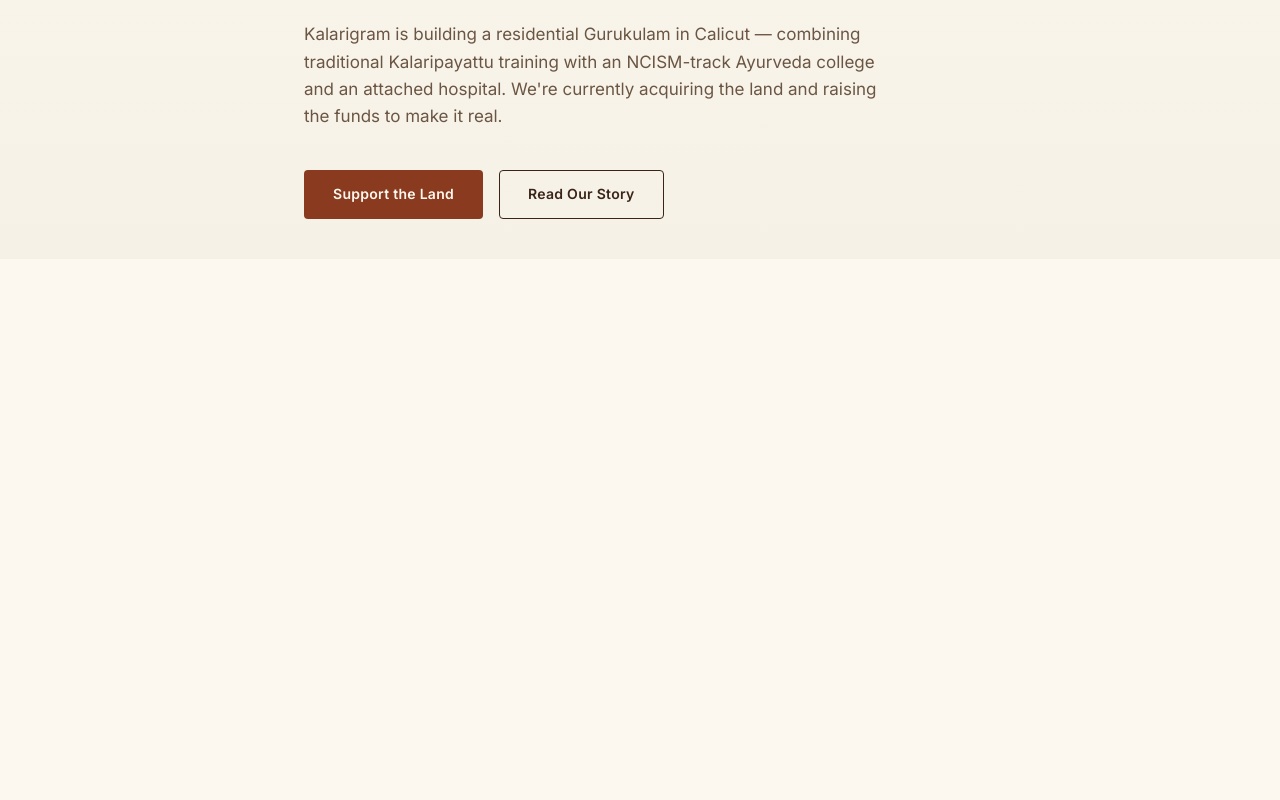
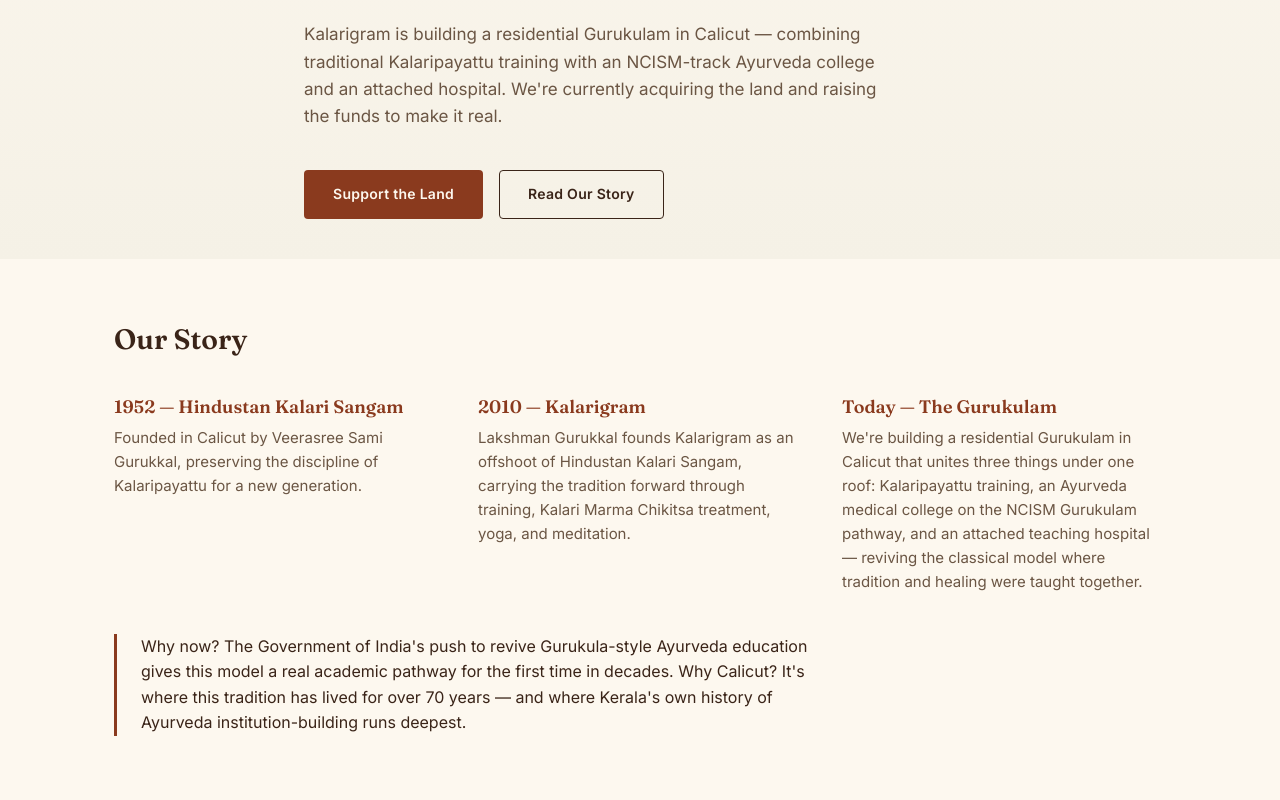
Before and after one commit to MadhanBabuR/gurukulam, a website built with Vite: page index.html in a window 1280 px wide. Shown: the part 353-1153 px from the top of the page. Before the commit the page ends 800 px from the top, so only its background shows below. Built offline with nearby package versions, Linux system fonts and the light colour scheme.

Commit message:
Add vision/our story section

```diff
--- a/index.html
+++ b/index.html
@@ -24,7 +24,26 @@
       </div>
     </div>
   </header>
-  <!-- VISION -->
+  <section class="section vision" id="vision">
+    <div class="container">
+      <h2 class="section__title">Our Story</h2>
+      <div class="vision__grid">
+        <div class="vision__block">
+          <h3>1952 — Hindustan Kalari Sangam</h3>
+          <p>Founded in Calicut by Veerasree Sami Gurukkal, preserving the discipline of Kalaripayattu for a new generation.</p>
+        </div>
+        <div class="vision__block">
+          <h3>2010 — Kalarigram</h3>
+          <p>Lakshman Gurukkal founds Kalarigram as an offshoot of Hindustan Kalari Sangam, carrying the tradition forward through training, Kalari Marma Chikitsa treatment, yoga, and meditation.</p>
+        </div>
+        <div class="vision__block">
+          <h3>Today — The Gurukulam</h3>
+          <p>We're building a residential Gurukulam in Calicut that unites three things under one roof: Kalaripayattu training, an Ayurveda medical college on the NCISM Gurukulam pathway, and an attached teaching hospital — reviving the classical model where tradition and healing were taught together.</p>
+        </div>
+      </div>
+      <p class="vision__why">Why now? The Government of India's push to revive Gurukula-style Ayurveda education gives this model a real academic pathway for the first time in decades. Why Calicut? It's where this tradition has lived for over 70 years — and where Kerala's own history of Ayurveda institution-building runs deepest.</p>
+    </div>
+  </section>
   <!-- PROGRESS -->
   <!-- GALLERY -->
   <!-- DONATE -->
--- a/src/styles/main.css
+++ b/src/styles/main.css
@@ -1,3 +1,4 @@
 @import './variables.css';
 @import './base.css';
 @import './hero.css';
+@import './vision.css';
--- /dev/null
+++ b/src/styles/vision.css
@@ -0,0 +1,25 @@
+.vision__grid {
+  display: grid;
+  grid-template-columns: repeat(auto-fit, minmax(220px, 1fr));
+  gap: var(--space-4);
+  margin: var(--space-4) 0;
+}
+
+.vision__block h3 {
+  font-size: 18px;
+  color: var(--color-terracotta);
+  margin-bottom: var(--space-1);
+}
+
+.vision__block p {
+  color: var(--color-text-muted);
+  font-size: 15px;
+}
+
+.vision__why {
+  font-size: 16px;
+  color: var(--color-ink);
+  max-width: 720px;
+  border-left: 3px solid var(--color-terracotta);
+  padding-left: var(--space-3);
+}
```
